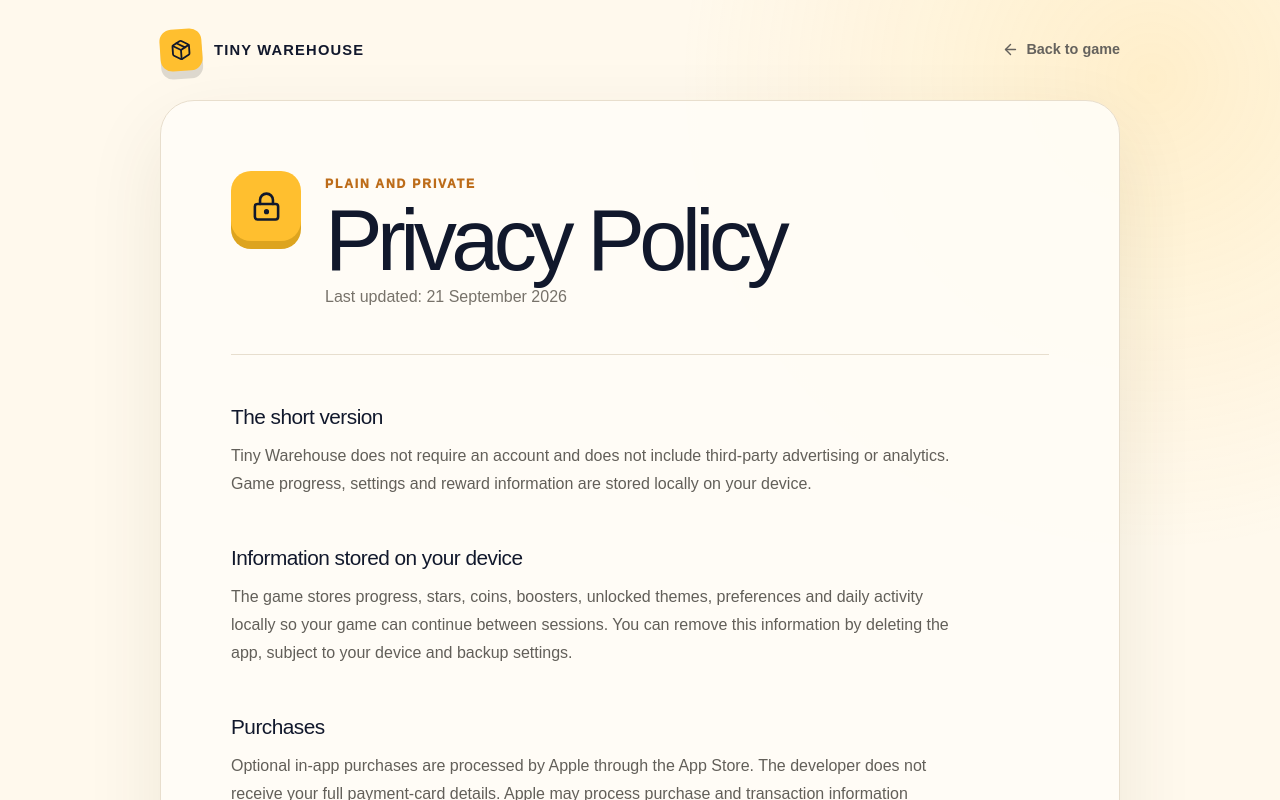
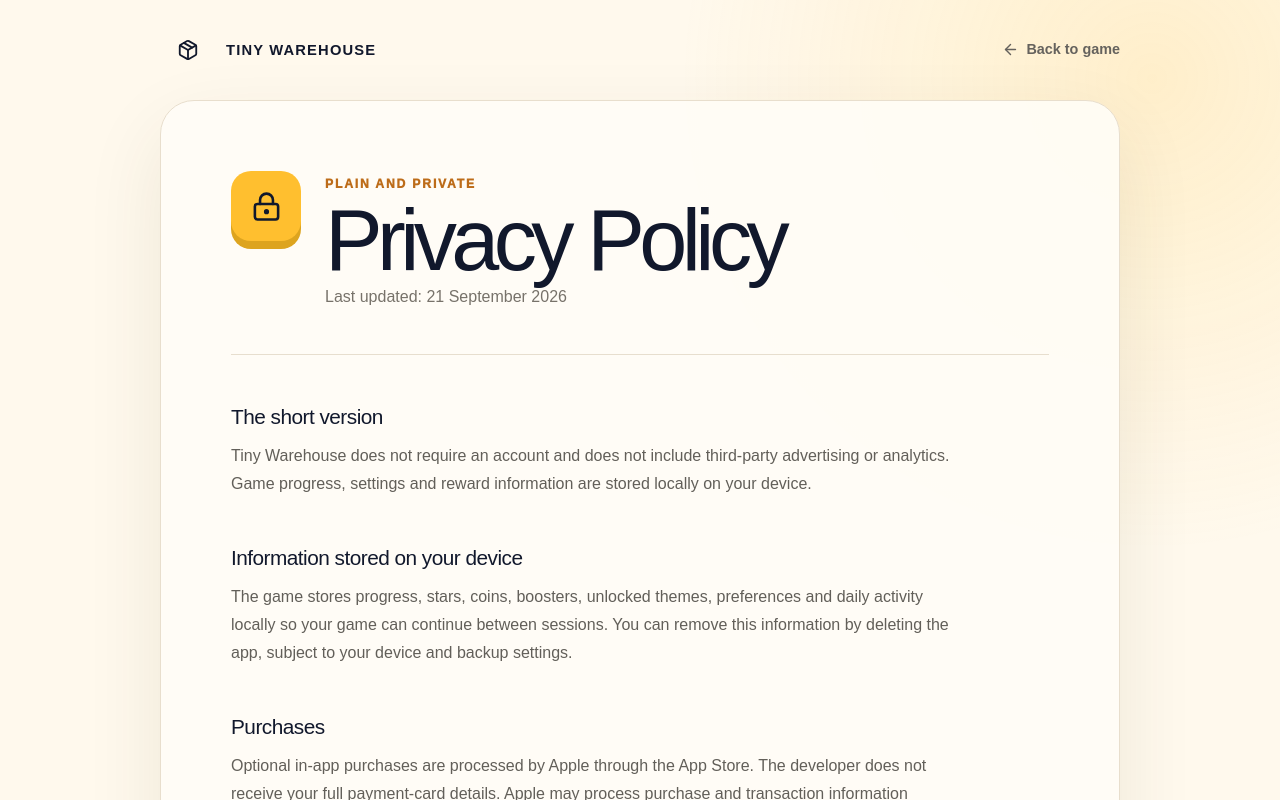
Before and after one commit to DmytroPopov87/tinywarehouse-website, a Next.js app: page /privacy in a window 1280 px wide. Shown: the top 800 px of the page. Built offline with nearby package versions, Linux system fonts and the light colour scheme.

Commit message:
Update globals.css

```diff
--- a/app/globals.css
+++ b/app/globals.css
@@ -37,8 +37,9 @@
 }
 .hero-shell::after { content:""; position:absolute; inset:0; pointer-events:none; opacity:.17; background-image:linear-gradient(rgba(255,255,255,.1) 1px, transparent 1px),linear-gradient(90deg,rgba(255,255,255,.08) 1px,transparent 1px); background-size:48px 48px; mask-image:linear-gradient(to bottom,transparent,black); }
 .site-nav { width:min(1180px, calc(100% - 40px)); height:92px; margin:auto; display:flex; align-items:center; justify-content:space-between; position:relative; z-index:2; }
-.wordmark { display:flex; align-items:center; gap:12px; font-size:.92rem; font-weight:900; letter-spacing:.08em; }
-.brand-mark { width:42px; height:42px; display:grid; place-items:center; color:var(--ink); background:var(--yellow); border-radius:12px; transform:rotate(-4deg); box-shadow:0 8px 0 rgba(0,0,0,.13); }
+.wordmark { display:flex; align-items:center; gap:10px; font-size:.92rem; font-weight:900; letter-spacing:.08em; }
+.brand-mark { width:56px; height:56px; display:grid; place-items:center; flex:none; }
+.brand-mark img { width:100%; height:100%; object-fit:contain; display:block; }
 .nav-links { display:flex; gap:30px; font-size:.95rem; font-weight:700; color:#d9e0ed; }
 .nav-links a { transition:color .2s ease; }
 .nav-links a:hover { color:var(--yellow); }
@@ -98,8 +99,8 @@
 .booster-card span { color:#abb6c9; font-size:.86rem; }
 .booster-card b { font-size:.78rem; padding:7px 10px; border-radius:10px; color:var(--ink); background:var(--yellow); }
 .launch-card { width:min(1180px,calc(100% - 40px)); margin:0 auto 110px; padding:50px; display:grid; grid-template-columns:auto 1fr auto; gap:28px; align-items:center; border:1px solid #e6d8bf; border-radius:32px; background:linear-gradient(125deg,#fff3d4,#fffaf0 65%); box-shadow:0 25px 55px rgba(116,84,29,.1); }
-.launch-mark { width:76px; height:76px; display:grid; place-items:center; border-radius:22px; color:var(--ink); background:var(--yellow); transform:rotate(-4deg); box-shadow:0 9px 0 #d99c17; }
-.launch-mark svg { width:36px; height:36px; }
+.launch-mark { width:82px; height:82px; display:grid; place-items:center; flex:none; }
+.launch-mark img { width:100%; height:100%; object-fit:contain; display:block; }
 .launch-card h2 { margin:7px 0 6px; font-size:clamp(2rem,4vw,3.6rem); letter-spacing:-.055em; }
 .launch-card p { margin:0; color:#68645e; }
 .store-pill.dark { color:white; background:var(--ink); box-shadow:none; white-space:nowrap; }
@@ -212,4 +213,4 @@
     grid-column: auto;
   }
 }
-@media (max-width:520px) { .site-nav{height:78px}.wordmark{font-size:.78rem}.brand-mark{width:38px;height:38px}.nav-links{gap:0}.hero-grid{width:min(100% - 28px,1180px);padding:50px 0 70px}.hero-shell{min-height:auto}h1{ font-size: clamp(3.1rem, 18vw, 4.6rem);}.hero-copy p{font-size:1rem}.hero-visual{min-height: 360px;border-radius:28px;padding:18px}.season-label{top:22px;left:20px}.parcel{width:98px;border-radius:18px}.intro{width:calc(100% - 32px)}.season-showcase{width:calc(100% - 24px);min-height:560px;border-radius:25px}.season-overlay{left:24px;right:24px}.season-overlay h2{font-size:2.65rem}.feature-section{width:calc(100% - 28px)}.section-heading{display:block}.feature-card{padding:24px}.boosters{padding-inline:16px}.booster-card{grid-template-columns: 34px minmax(0, 1fr);gap:10px;padding:18px 14px}.booster-card b {grid-column: 2; justify-self: start;}.booster-card span{font-size:.76rem}.launch-card{width:calc(100% - 28px);padding:28px;grid-template-columns:1fr;text-align:center}.launch-mark{margin:auto}.launch-card .store-pill{grid-column:auto}.legal-nav{height:84px}.legal-nav .wordmark>span:last-child{display:none}.legal-card{border-radius:24px}.legal-title{grid-template-columns:1fr}.legal-icon{width:58px;height:58px}.legal-title h1{font-size:3.2rem}.support-topic{padding:21px}.contact-panel{padding:23px}footer{width:calc(100% - 32px);flex-direction:column;gap:16px} }
+@media (max-width:520px) { .site-nav{height:78px}.wordmark{font-size:.78rem}.brand-mark{width:46px;height:46px}.nav-links{gap:0}.hero-grid{width:min(100% - 28px,1180px);padding:50px 0 70px}.hero-shell{min-height:auto}h1{ font-size: clamp(3.1rem, 18vw, 4.6rem);}.hero-copy p{font-size:1rem}.hero-visual{min-height: 360px;border-radius:28px;padding:18px}.season-label{top:22px;left:20px}.parcel{width:98px;border-radius:18px}.intro{width:calc(100% - 32px)}.season-showcase{width:calc(100% - 24px);min-height:560px;border-radius:25px}.season-overlay{left:24px;right:24px}.season-overlay h2{font-size:2.65rem}.feature-section{width:calc(100% - 28px)}.section-heading{display:block}.feature-card{padding:24px}.boosters{padding-inline:16px}.booster-card{grid-template-columns: 34px minmax(0, 1fr);gap:10px;padding:18px 14px}.booster-card b {grid-column: 2; justify-self: start;}.booster-card span{font-size:.76rem}.launch-card{width:calc(100% - 28px);padding:28px;grid-template-columns:1fr;text-align:center}.launch-mark{width:72px;height:72px;margin:auto}.launch-card .store-pill{grid-column:auto}.legal-nav{height:84px}.legal-nav .wordmark>span:last-child{display:none}.legal-card{border-radius:24px}.legal-title{grid-template-columns:1fr}.legal-icon{width:58px;height:58px}.legal-title h1{font-size:3.2rem}.support-topic{padding:21px}.contact-panel{padding:23px}footer{width:calc(100% - 32px);flex-direction:column;gap:16px} }
```
